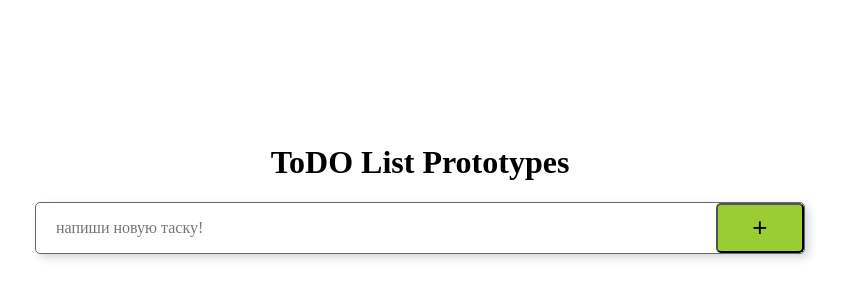
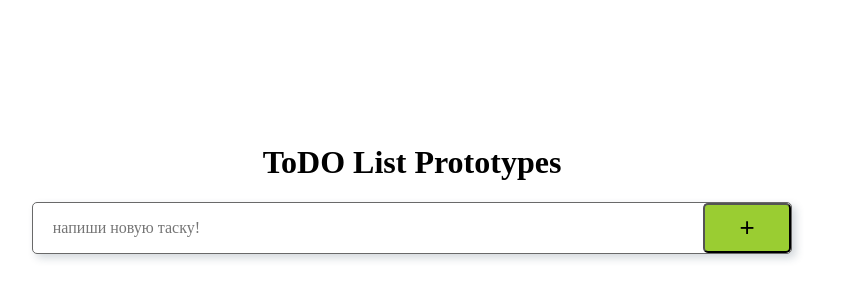
Before and after one commit to sebastiandex/ToDoLists-Vanilla-JSPrototypes, a plain HTML site: page Prototypes/index.html in a window 1280 px wide. Shown: the part 126-426 px from the top of the page, without its empty margins (228-1071 px from the left). Drawn offline with Linux system fonts and the light colour scheme.

Commit message:
небольшие правки

```diff
--- a/Classes/script.js
+++ b/Classes/script.js
@@ -13,13 +13,16 @@ class defaultDiv {
         const defDiv = document.createElement('div');
         defDiv.id = this.id;
         defDiv.style = style;
+
         const label = document.createElement('input');
         label.value = this.task;
         label.style = 'width: 70%';
+
         const defButton = document.createElement('button');
             defButton.style = 'background-color: red; color: white; cursor: pointer; margin-left: 30px';
             defButton.innerHTML = "Del";
             defButton.onclick = () => {document.getElementById(`${this.id}`).remove()};
+
         defDiv.appendChild(label);
         defDiv.appendChild(defButton);
         return defDiv
--- a/Classes/style.css
+++ b/Classes/style.css
@@ -1,8 +1,6 @@
 .mainContainer {
     display: block;
-    position: fixed;
     min-height: 650px;
-    /*min-height: 500px;*/
     height: auto;
     width: 100%;
     background-color: white;
--- a/Events/script.js
+++ b/Events/script.js
@@ -6,16 +6,19 @@ const style = "width: 70%; text-align: center; background-color: white; border:
 const addNewTask = () => {
     if (inputValue.value !== '' ) {
         const newDiv = document.createElement('div');
+        newDiv.style = style;
+
         const input = document.createElement('input');
         input.style = 'width: 70%'
         input.value = inputValue.value
         newDiv.appendChild(input);
+
         const button = document.createElement('button');
         button.style = 'background-color: red; color: white; cursor: pointer';
         button.innerHTML = 'Удолить';
         button.onclick = function () {this.parentElement.remove()}
         newDiv.appendChild(button);
-        newDiv.style = style;
+
         taskContainer.appendChild(newDiv);
         document.getElementById('textValue').value = '';
     }
--- a/Events/style.css
+++ b/Events/style.css
@@ -1,8 +1,6 @@
 .mainContainer {
     display: block;
-    position: fixed;
     min-height: 650px;
-    /*min-height: 500px;*/
     height: auto;
     width: 100%;
     background-color: white;
@@ -33,6 +31,7 @@ h1 {
 }
 .list {
     display: inline-block;
+    overflow: auto;
     width: 100%;
     height: auto;
 }
--- a/Prototypes/script.js
+++ b/Prototypes/script.js
@@ -5,15 +5,18 @@ const style = "width: 70%; text-align: center; background-color: white; border:
 const defaultDiv = function (id, label) {
     const defDiv = document.createElement('div');
     defDiv.style = style;
+
     const input = document.createElement('input');
     input.style = 'width: 70%'
     input.value = inputValue.value
     defDiv.appendChild(input);
+
     const button = document.createElement('button');
     button.style = 'background-color: red; color: white; cursor: pointer';
     button.innerHTML = 'Удолить';
     button.onclick = function () {this.parentElement.remove()}
     defDiv.appendChild(button);
+
     return (
         defDiv
     )
--- a/Prototypes/style.css
+++ b/Prototypes/style.css
@@ -1,8 +1,6 @@
 .mainContainer {
     display: block;
-    position: fixed;
     min-height: 650px;
-    /*min-height: 500px;*/
     height: auto;
     width: 100%;
     background-color: white;
```
